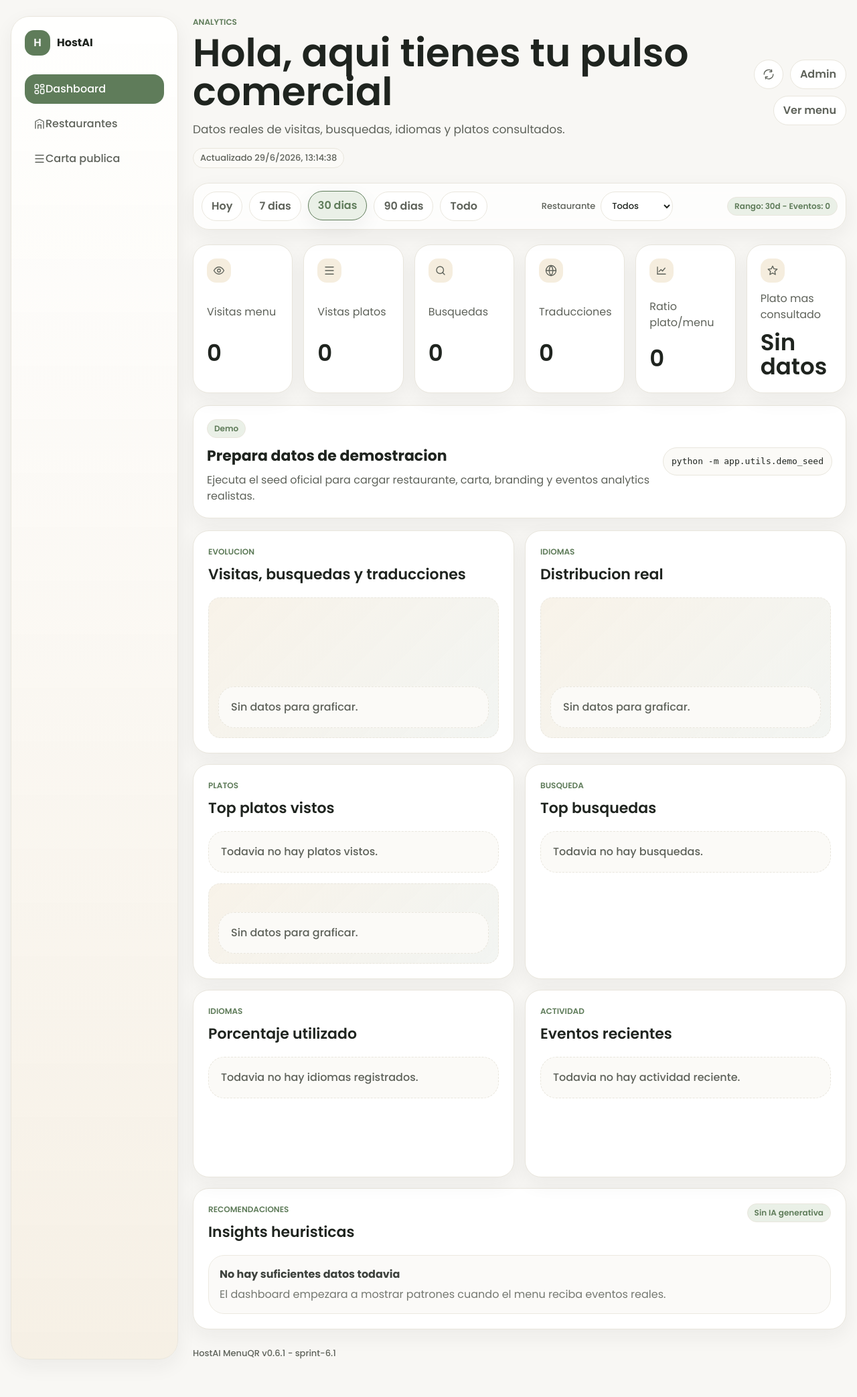
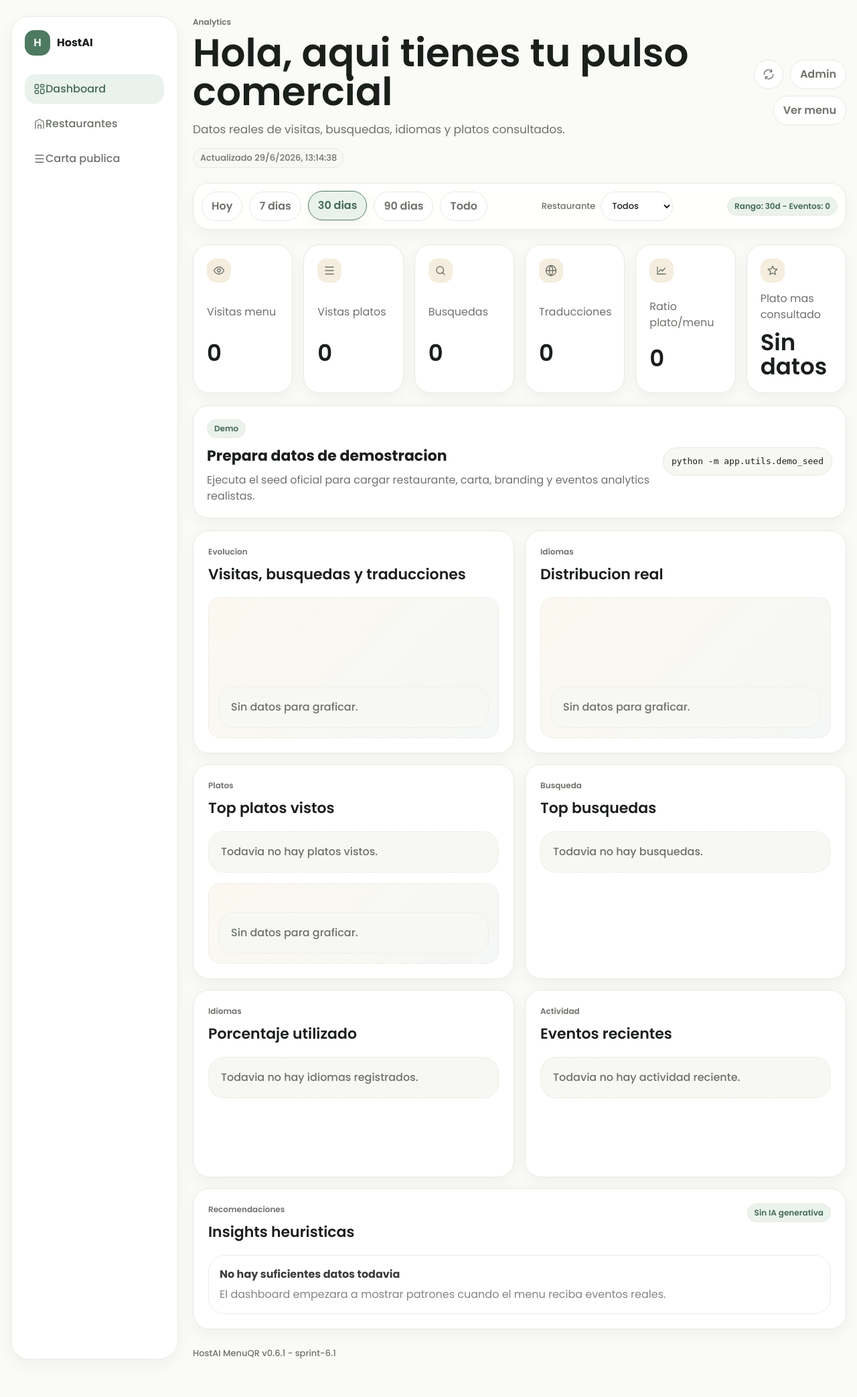
Before and after one commit to menu-qr-ai/menu-qr-ai, a FastAPI app: page /admin/dashboard in a window 1280 px wide. Shown: the whole page at 67% size. Run offline with FastAPI, Linux system fonts and the light colour scheme; data that the repository does not hold is empty.

Commit message:
Sprint 6.3 - Warm minimal SaaS UI

```diff
--- a/app/static/css/dashboard.css
+++ b/app/static/css/dashboard.css
@@ -1,19 +1,22 @@
 :root {
-    --dash-bg: #F8F7F4;
+    --dash-bg: #FAFAF8;
     --dash-surface: #FFFFFF;
-    --dash-surface-soft: #FBFAF7;
-    --dash-text: #1F241F;
-    --dash-muted: #5E625A;
-    --dash-line: #E9E6DD;
-    --dash-accent: #5F7C5A;
-    --dash-accent-dark: #334437;
-    --dash-accent-soft: #EAF0E7;
-    --dash-gold: #C79B4B;
-    --dash-sand: #EFE3C7;
-    --dash-success: #4F7A52;
+    --dash-surface-soft: #F7F7F3;
+    --dash-text: #1B1F1C;
+    --dash-heading: #1B1F1C;
+    --dash-muted: #6D726B;
+    --dash-muted-soft: #9B9F96;
+    --dash-line: #ECE8DF;
+    --dash-line-strong: #DDD7CC;
+    --dash-accent: #4E7A62;
+    --dash-accent-dark: #436A55;
+    --dash-accent-soft: #EAF2ED;
+    --dash-gold: #D8A64B;
+    --dash-sand: #F5E8C8;
+    --dash-success: #4E7A62;
     --dash-danger: #B85C4A;
-    --dash-shadow: 0 10px 30px rgba(31, 36, 31, 0.06);
-    --dash-shadow-soft: 0 18px 45px rgba(51, 68, 55, 0.08);
+    --dash-shadow: 0 8px 24px rgba(27, 31, 28, 0.045);
+    --dash-shadow-soft: 0 18px 48px rgba(27, 31, 28, 0.075);
     --dash-radius: 24px;
     --dash-transition-fast: 160ms ease;
     --dash-transition-base: 220ms ease;
@@ -62,7 +65,7 @@
     padding: 20px;
     border: 1px solid var(--dash-line);
     border-radius: 28px;
-    background: linear-gradient(180deg, rgba(255, 255, 255, 0.9), #F6F0E5);
+    background: rgba(255, 255, 255, 0.88);
     box-shadow: var(--dash-shadow);
     transition: transform var(--dash-transition-base), box-shadow var(--dash-transition-base);
 }
@@ -138,18 +141,18 @@
     padding: 12px;
     border: 1px solid var(--dash-line);
     border-radius: var(--dash-radius);
-    background: rgba(255, 255, 255, 0.72);
+    background: rgba(255, 255, 255, 0.84);
     box-shadow: var(--dash-shadow);
     backdrop-filter: blur(10px);
 }
 
 .dashboard-eyebrow {
     margin: 0 0 8px;
-    color: var(--dash-accent);
+    color: var(--dash-muted);
     font-size: 12px;
     font-weight: 600;
     letter-spacing: 0;
-    text-transform: uppercase;
+    text-transform: none;
 }
 
 .dashboard-header h1,
@@ -242,7 +246,7 @@
     border: 1px solid var(--dash-line);
     border-radius: 999px;
     background: var(--dash-accent-soft);
-    color: var(--dash-accent);
+    color: var(--dash-accent-dark);
     font-size: 12px;
     font-weight: 600;
     white-space: nowrap;
@@ -434,7 +439,7 @@
 .insight-card {
     border: 1px solid var(--dash-line);
     border-radius: var(--dash-radius);
-    background: var(--dash-surface-soft);
+    background: var(--dash-surface);
 }
 
 .metric-row,
@@ -478,7 +483,7 @@
     padding: 14px;
     border: 1px dashed var(--dash-line);
     border-radius: 18px;
-    background: linear-gradient(135deg, rgba(199, 155, 75, 0.12), rgba(95, 124, 90, 0.08));
+    background: linear-gradient(135deg, rgba(216, 166, 75, 0.08), rgba(78, 122, 98, 0.06));
     align-content: end;
 }
 
--- a/app/static/css/style.css
+++ b/app/static/css/style.css
@@ -1,20 +1,27 @@
 :root {
-    --color-bg: #F8F7F4;
+    --color-bg: #FAFAF8;
     --color-surface: #FFFFFF;
-    --color-surface-soft: #FBFAF7;
-    --color-text: #1F241F;
-    --color-muted: #5E625A;
-    --color-border: #E9E6DD;
-    --color-primary: #5F7C5A;
-    --color-primary-dark: #334437;
-    --color-accent: #C79B4B;
-    --color-accent-soft: #EFE3C7;
-    --shadow-soft: 0 18px 45px rgba(51, 68, 55, 0.08);
-    --shadow-card: 0 10px 30px rgba(31, 36, 31, 0.06);
+    --color-surface-soft: #F7F7F3;
+    --color-text: #1B1F1C;
+    --color-heading: #1B1F1C;
+    --color-muted: #6D726B;
+    --color-muted-soft: #9B9F96;
+    --color-border: #ECE8DF;
+    --color-border-strong: #DDD7CC;
+    --color-primary: #4E7A62;
+    --color-primary-hover: #436A55;
+    --color-primary-soft: #EAF2ED;
+    --color-accent: #D8A64B;
+    --color-accent-soft: #F5E8C8;
+    --color-danger: #B85C4A;
+    --color-success: #4E7A62;
+    --shadow-soft: 0 16px 40px rgba(27, 31, 28, 0.055);
+    --shadow-card: 0 8px 24px rgba(27, 31, 28, 0.045);
+    --shadow-hover: 0 18px 48px rgba(27, 31, 28, 0.075);
     --radius-sm: 12px;
     --radius-md: 18px;
     --radius-lg: 24px;
-    --radius-xl: 32px;
+    --radius-xl: 30px;
     --transition-fast: 160ms ease;
     --transition-base: 220ms ease;
     --bg: var(--color-bg);
@@ -24,14 +31,14 @@
     --muted: var(--color-muted);
     --line: var(--color-border);
     --accent: var(--color-primary);
-    --accent-dark: var(--color-primary-dark);
-    --accent-soft: #EAF0E7;
+    --accent-dark: var(--color-primary-hover);
+    --accent-soft: var(--color-primary-soft);
     --ink: var(--color-text);
     --teal: var(--color-primary);
     --gold: var(--color-accent);
     --sand: var(--color-accent-soft);
-    --rose: #B85C4A;
-    --success: #4F7A52;
+    --rose: var(--color-danger);
+    --success: var(--color-success);
     --warning: var(--color-accent);
     --shadow: var(--shadow-card);
     --radius: var(--radius-md);
--- a/app/static/js/app.js
+++ b/app/static/js/app.js
@@ -24,10 +24,10 @@ function formatPrice(price) {
 
 function applyRestaurantBranding() {
     if (restaurant.primary_color) {
-        document.documentElement.style.setProperty("--accent", restaurant.primary_color);
+        document.documentElement.style.setProperty("--restaurant-primary", restaurant.primary_color);
     }
     if (restaurant.accent_color) {
-        document.documentElement.style.setProperty("--teal", restaurant.accent_color);
+        document.documentElement.style.setProperty("--restaurant-accent", restaurant.accent_color);
     }
     if (languageSelect && restaurant.default_language) {
         languageSelect.value = restaurant.default_language;
--- a/app/templates/admin/restaurant_settings.html
+++ b/app/templates/admin/restaurant_settings.html
@@ -88,11 +88,11 @@
                     </label>
                     <label>
                         <span>Color principal</span>
-                        <input value="{{ restaurant.primary_color or '' }}" name="primary_color" placeholder="#425A3D">
+                        <input value="{{ restaurant.primary_color or '' }}" name="primary_color" placeholder="#4E7A62">
                     </label>
                     <label>
                         <span>Color acento</span>
-                        <input value="{{ restaurant.accent_color or '' }}" name="accent_color" placeholder="#D9A441">
+                        <input value="{{ restaurant.accent_color or '' }}" name="accent_color" placeholder="#D8A64B">
                     </label>
                 </fieldset>
                 <fieldset>
--- a/app/templates/base.html
+++ b/app/templates/base.html
@@ -7,7 +7,7 @@
     <link rel="preconnect" href="https://fonts.googleapis.com">
     <link rel="preconnect" href="https://fonts.gstatic.com" crossorigin>
     <link href="https://fonts.googleapis.com/css2?family=Poppins:wght@400;500;600;700;800&display=swap" rel="stylesheet">
-    <link rel="stylesheet" href="{{ url_for('static', path='css/style.css') }}">
+    <link rel="stylesheet" href="{{ url_for('static', path='css/style.css') }}?v=6.3.1">
     {% block head %}{% endblock %}
 </head>
 <body class="{% block body_class %}{% endblock %}">
--- a/app/templates/dashboard.html
+++ b/app/templates/dashboard.html
@@ -4,7 +4,7 @@
 {% block body_class %}dashboard-page{% endblock %}
 
 {% block head %}
-    <link rel="stylesheet" href="{{ url_for('static', path='css/dashboard.css') }}">
+    <link rel="stylesheet" href="{{ url_for('static', path='css/dashboard.css') }}?v=6.3.1">
 {% endblock %}
 
 {% block body %}
@@ -205,5 +205,5 @@
 {% endblock %}
 
 {% block scripts %}
-    <script src="{{ url_for('static', path='js/dashboard.js') }}"></script>
+    <script src="{{ url_for('static', path='js/dashboard.js') }}?v=6.3.1"></script>
 {% endblock %}
--- a/app/utils/demo_seed.py
+++ b/app/utils/demo_seed.py
@@ -16,8 +16,8 @@ DEMO_RESTAURANT = {
     "description": "Carta mediterranea de demostracion con datos reales para validar el dashboard.",
     "logo_url": "https://images.unsplash.com/photo-1517248135467-4c7edcad34c4?auto=format&fit=crop&w=240&q=80",
     "cover_image_url": "https://images.unsplash.com/photo-1552566626-52f8b828add9?auto=format&fit=crop&w=1400&q=80",
-    "primary_color": "#2563eb",
-    "accent_color": "#0f766e",
+    "primary_color": "#4E7A62",
+    "accent_color": "#D8A64B",
     "phone": "+34 600 000 000",
     "email": "demo@hostai.local",
     "address": "Calle Demo 1",
```
Also changed, not shown: other parts of app/static/css/dashboard.css (+32 -7 lines), other parts of app/static/css/style.css (+112 -75 lines), app/templates/menu.html (+9 -1 lines).
